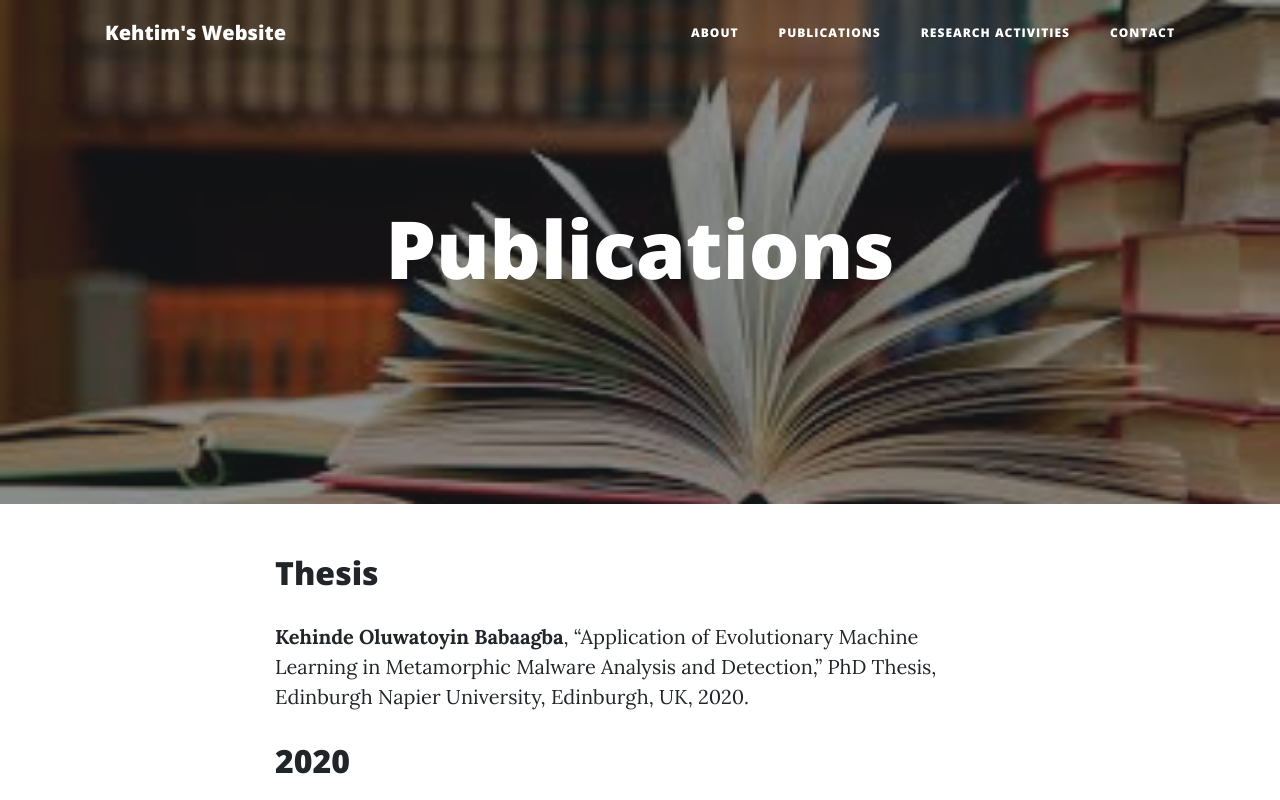
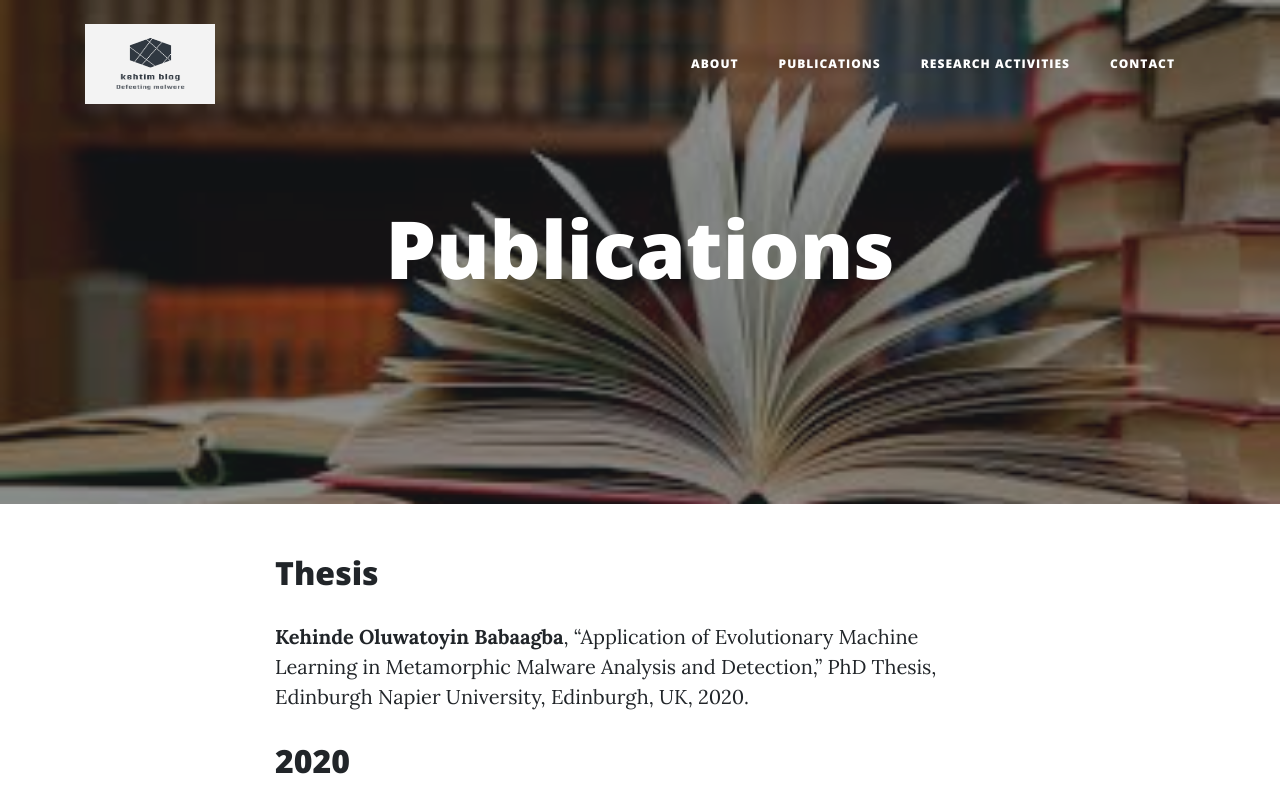
Before and after one commit to KehindeOloye/KehindeOloye.github.io, a plain HTML site: page publication.html in a window 1280 px wide. Shown: the top 800 px of the page. Drawn offline with nearby package versions, Linux system fonts and the light colour scheme.

Commit message:
Update publication.html

```diff
--- a/publication.html
+++ b/publication.html
@@ -28,7 +28,12 @@
     <!-- Navigation -->
     <nav class="navbar navbar-expand-lg navbar-light fixed-top" id="mainNav">
       <div class="container">
-        <a class="navbar-brand" href="index.html">Kehtim's Website</a>
+        <header class="blog-header py-3">
+        <div>
+          <center><img class="card-img-right flex-auto d-none d-lg-block" width=130 height=80 src="images/logo.png" alt="Card image cap"></center>
+        </div>
+        </header>
+        <!--<a class="navbar-brand" href="index.html">Kehtim's Website</a>-->
         <button class="navbar-toggler navbar-toggler-right" type="button" data-toggle="collapse" data-target="#navbarResponsive" aria-controls="navbarResponsive" aria-expanded="false" aria-label="Toggle navigation">
           Menu
           <i class="fas fa-bars"></i>
```
